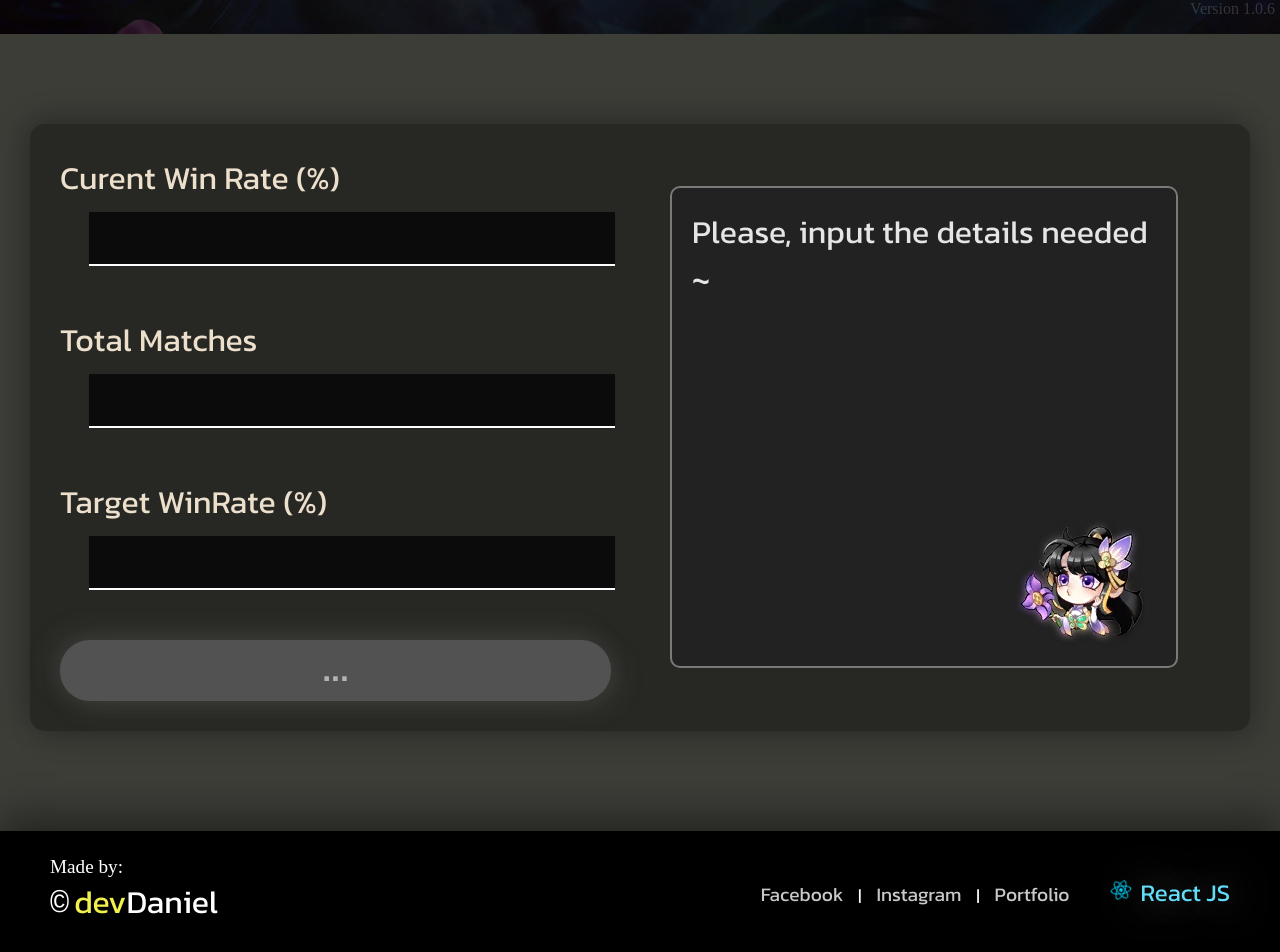
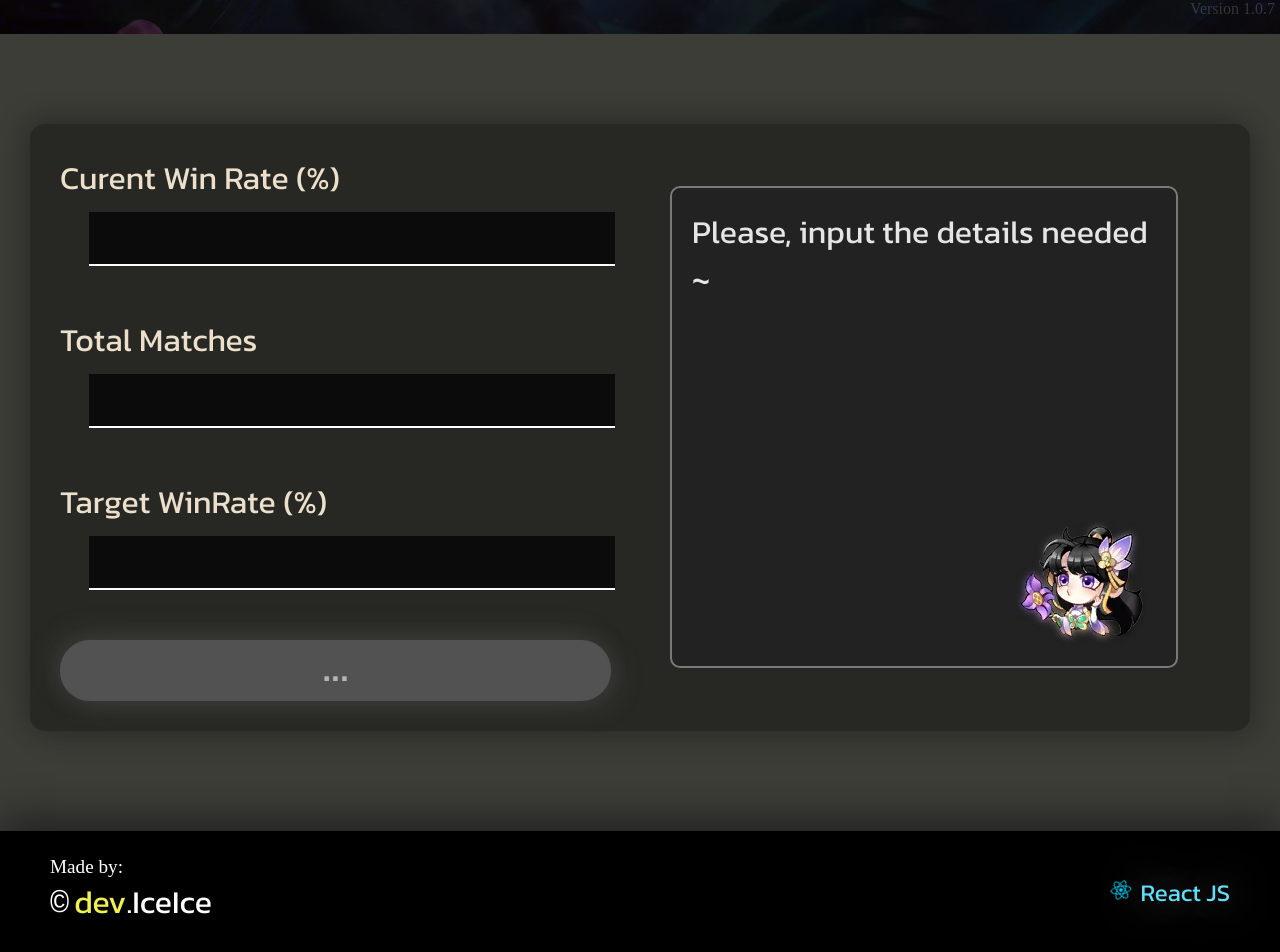
Before and after one commit to IkedaLab-Daniel/WinRateCalculator, a React (Vite) app: page / in a window 1280 px wide. Shown: the part 766-1718 px from the top of the page. Built offline with nearby package versions, Linux system fonts and the light colour scheme.

Commit message:
Footer modifications

```diff
--- a/src/componets-second/Footer.jsx
+++ b/src/componets-second/Footer.jsx
@@ -7,17 +7,19 @@ function Footer(){
                 <p className="top">Made by:</p>
                 <p className="name-white copy">&copy;</p>
                 <p className="name-yellow">dev</p>
-                <p className="name-white">Daniel</p>
+                <p className="name-white">.IceIce</p>  {/* Formerly devDaniel  */}
 
             </div>
+
+            {/* Links removed for now  */}
             <div className="right-side">
-                <a className="emit-mobile" target="_blank" href="https://www.facebook.com/markdaniel.callejas.9">Facebook</a><span>|</span>
-                <a className="emit-mobile" target="_blank" href="https://www.instagram.com/danieldaniel.dit/">Instagram</a><span>|</span>
-                <a className="emit-mobile" target="_blank" href="https://www.benevolent-sunburst-33739d.netlify.app">Portfolio</a>
+                <a className="emit-mobile" target="_blank" href=""></a><span></span>
+                <a className="emit-mobile" target="_blank" href=""></a><span></span>
+                <a className="emit-mobile" target="_blank" href=""></a>
                 <img src={reactPNG} alt="" />
                 <p>React JS</p>
             </div>
-            <p className='version'>Version 1.0.6</p>
+            <p className='version'>Version 1.0.7</p>
         </footer>
     )
 }
```
